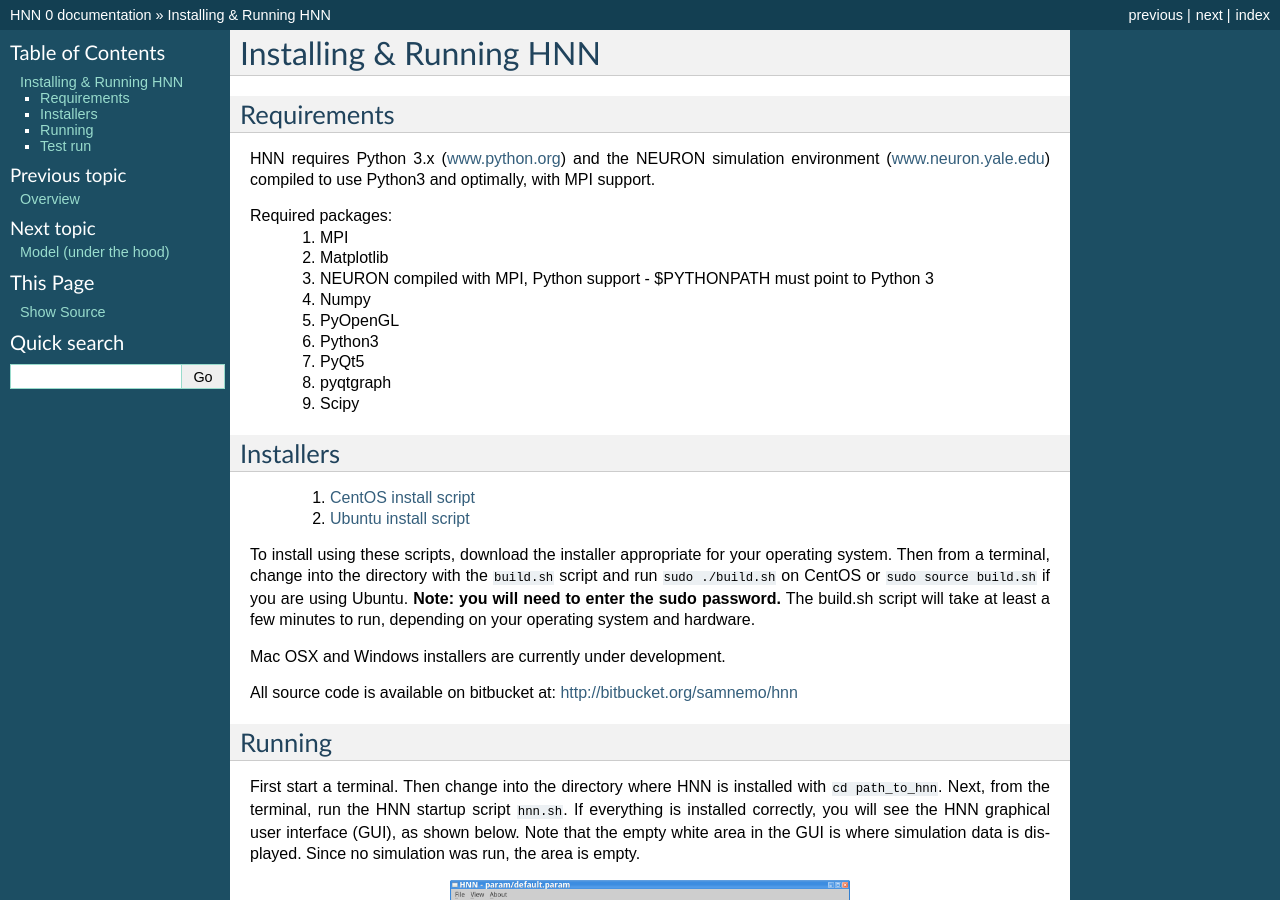
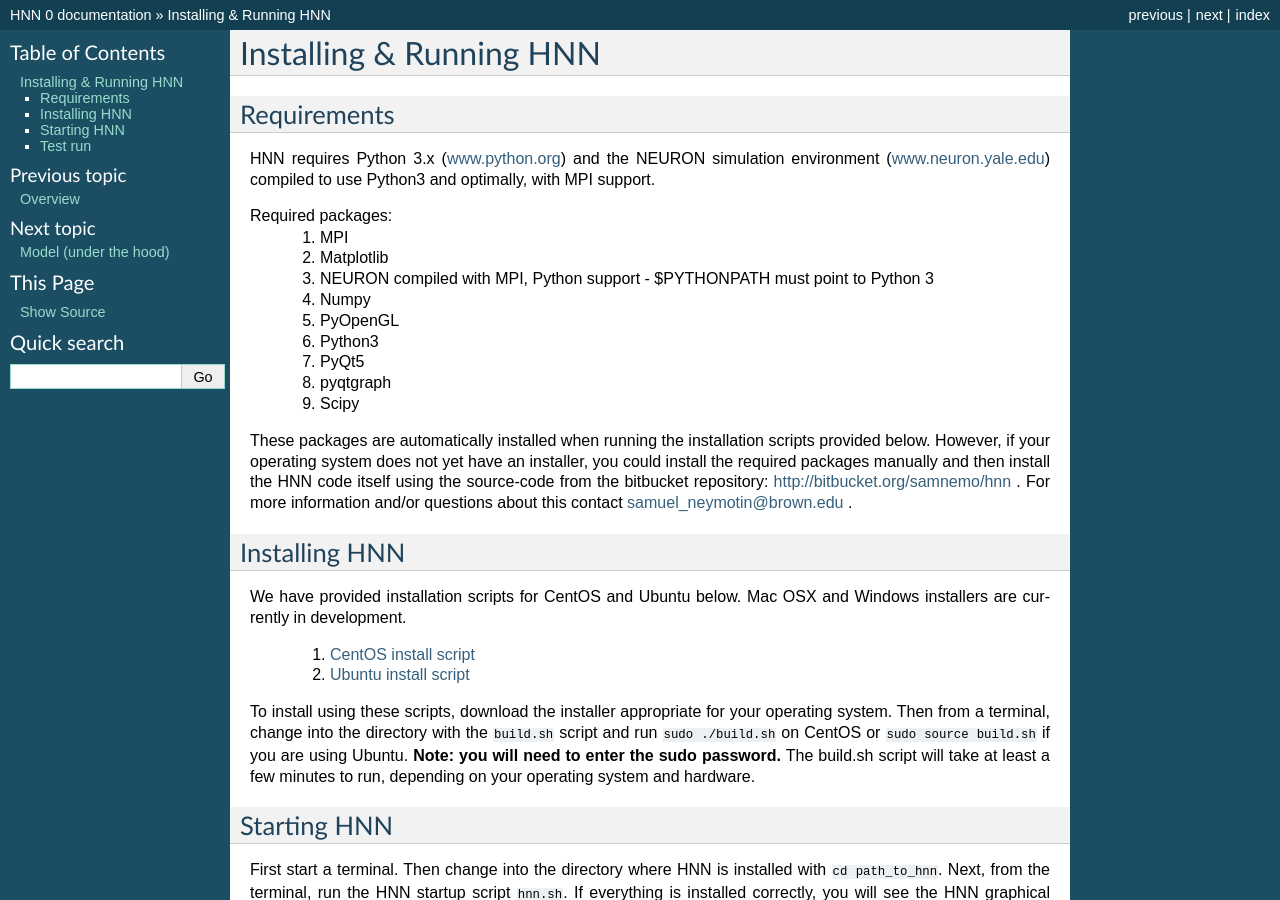
Before and after one commit to jonescompneurolab/hnn, a Sphinx documentation site: the page built from doc/install.rst, in a window 1280 px wide and 900 px high. Built offline with Sphinx 7.4.7, drawn with Linux system fonts in a browser that asks for light colours.

Commit message:
adjust install description

```diff
--- a/doc/install.rst
+++ b/doc/install.rst
@@ -18,9 +18,16 @@
  #. pyqtgraph
  #. Scipy
 
+These packages are automatically installed when running the installation scripts provided below. However,
+if your operating system does not yet have an installer, you could install the required packages manually
+and then install the HNN code itself using the source-code from the bitbucket repository: http://bitbucket.org/samnemo/hnn .
+For more information and/or questions about this contact samuel_neymotin@brown.edu .
 
-Installers
-----------
+Installing HNN
+--------------
+
+We have provided installation scripts for CentOS and Ubuntu below. Mac OSX and Windows installers
+are currently in development.
 
  #. `CentOS install script <https://bitbucket.org/samnemo/hnn/src/70f8db5fc7310a811378920d61954d0277abe8c8/installer/centos/build.sh?at=master>`_
  #. `Ubuntu install script <https://bitbucket.org/samnemo/hnn/src/70f8db5fc7310a811378920d61954d0277abe8c8/installer/ubuntu/build.sh?at=master>`_
@@ -32,12 +39,8 @@
 **Note: you will need to enter the sudo password.** The build.sh script will take
 at least a few minutes to run, depending on your operating system and hardware.
 
-Mac OSX and Windows installers are currently under development.
-
-All source code is available on bitbucket at: http://bitbucket.org/samnemo/hnn
-
-Running
--------
+Starting HNN
+------------
 
 First start a terminal. Then change into the directory
 where HNN is installed with ``cd path_to_hnn``. Next, from the
```
